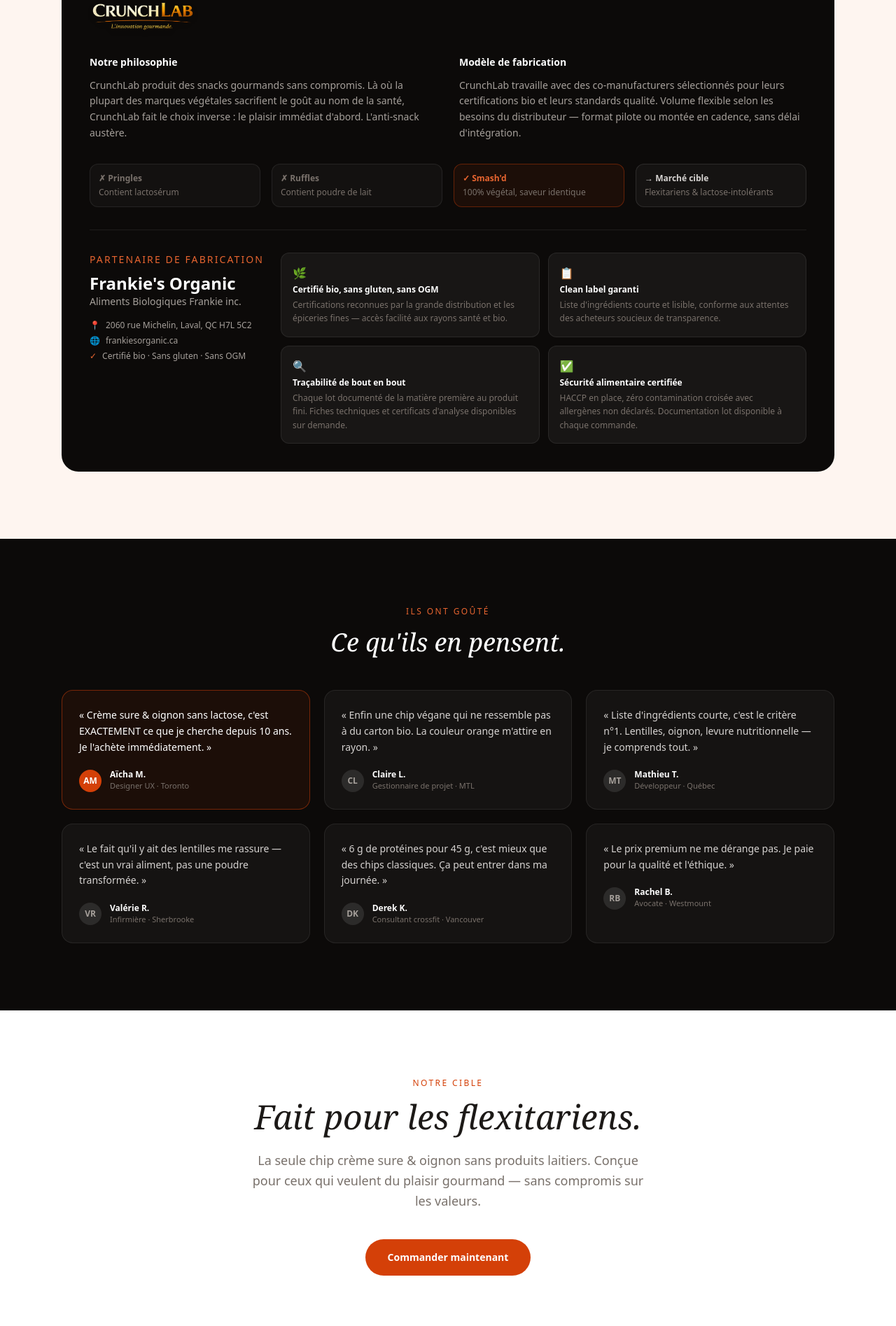
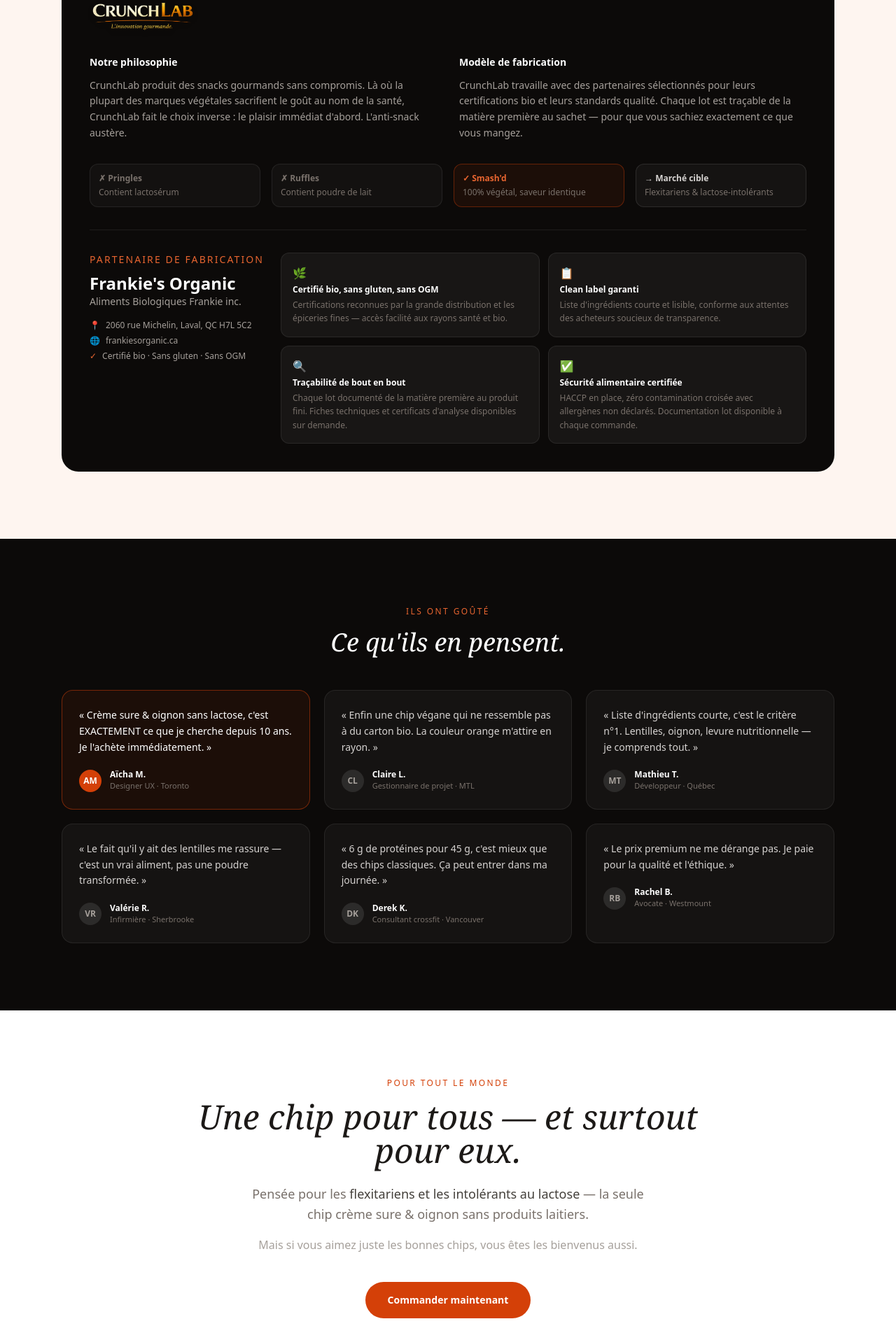
Before and after one commit to Danforthhh/IAProjectWebsite, a React (Vite) app: page /#/ in a window 1280 px wide. Shown: the part 2385-4280 px from the top of the page at 70% size. Built offline with nearby package versions, Linux system fonts and the light colour scheme.

Commit message:
Consumer-facing copy: manufacturing blurb + inclusive target section
Replace distributor-speak with customer-facing traceability message.
"Pour qui" now leads with flexitarians/lactose-intolerant as primary,
then opens to everyone with a light second line.

Co-Authored-By: RuFlo <ruv@ruv.net>

```diff
--- a/src/pages/Home.tsx
+++ b/src/pages/Home.tsx
@@ -203,7 +203,7 @@ export default function Home() {
               <div>
                 <h4 className="text-sm font-semibold text-white mb-3">Modèle de fabrication</h4>
                 <p className="text-sm text-stone-400 leading-relaxed">
-                  CrunchLab travaille avec des co-manufacturers sélectionnés pour leurs certifications bio et leurs standards qualité. Volume flexible selon les besoins du distributeur — format pilote ou montée en cadence, sans délai d'intégration.
+                  CrunchLab travaille avec des partenaires sélectionnés pour leurs certifications bio et leurs standards qualité. Chaque lot est traçable de la matière première au sachet — pour que vous sachiez exactement ce que vous mangez.
                 </p>
               </div>
             </div>
@@ -295,11 +295,13 @@ export default function Home() {
       {/* ── Pour qui ──────────────────────────────────────────── */}
       <section className="py-24 bg-white">
         <div className="max-w-3xl mx-auto px-6 text-center">
-          <span className="text-xs font-medium uppercase tracking-[0.2em] text-brand-500 block mb-4">Notre cible</span>
-          <h2 className="text-5xl italic text-stone-900 mb-6" style={serif}>Fait pour les flexitariens.</h2>
-          <p className="text-stone-500 text-lg font-light max-w-xl mx-auto mb-10 leading-relaxed">
-            La seule chip crème sure & oignon sans produits laitiers.
-            Conçue pour ceux qui veulent du plaisir gourmand — sans compromis sur les valeurs.
+          <span className="text-xs font-medium uppercase tracking-[0.2em] text-brand-500 block mb-4">Pour tout le monde</span>
+          <h2 className="text-5xl italic text-stone-900 mb-6" style={serif}>Une chip pour tous — et surtout pour eux.</h2>
+          <p className="text-stone-500 text-lg font-light max-w-xl mx-auto mb-4 leading-relaxed">
+            Pensée pour les <strong className="text-stone-700">flexitariens et les intolérants au lactose</strong> — la seule chip crème sure & oignon sans produits laitiers.
+          </p>
+          <p className="text-stone-400 text-base font-light max-w-xl mx-auto mb-10 leading-relaxed">
+            Mais si vous aimez juste les bonnes chips, vous êtes les bienvenus aussi.
           </p>
           <Link
             to="/checkout"
```
